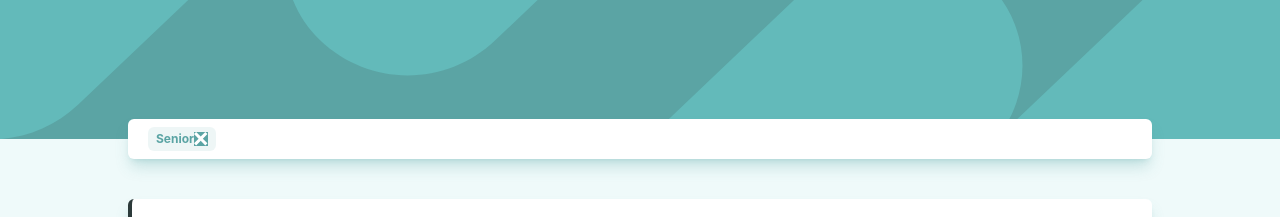
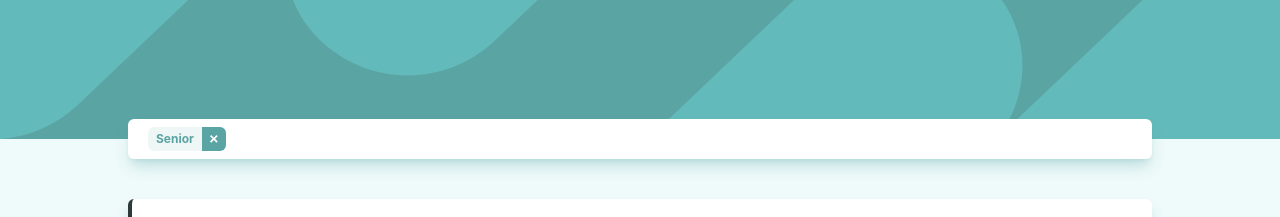
Before and after one commit to maiaralange/JobListings, a React (Vite) app: page / in a window 1280 px wide. Both pictures are taken after a click on the button "Senior". Shown: the top 217 px of the page. Built offline with nearby package versions, Linux system fonts and the light colour scheme.

Commit message:
Including remove logic to filter bar items

```diff
--- a/src/components/FilterBar.tsx
+++ b/src/components/FilterBar.tsx
@@ -2,7 +2,7 @@ import removeImg from '../assets/icon-remove.svg';
 import { useFilter } from '../hooks/useFilter';
 
 export const FilterBar = () => {
-  const { filter } = useFilter();
+  const { filter, removeFilter } = useFilter();
   return (
     <div className="flex justify-center">
       <div className="-mt-5 flex h-10 w-4/5 items-center rounded-md bg-white shadow-lg shadow-desaturated-dark-cyan/30">
@@ -11,13 +11,17 @@ export const FilterBar = () => {
             filter.map((item, index) => (
               <div
                 key={index}
-                className="mr-2 flex items-center justify-center rounded-md bg-desaturated-dark-cyan/10 px-2 py-1"
+                className="mr-2 flex justify-center rounded-md bg-desaturated-dark-cyan/10"
               >
-                <span className="text-xs font-bold text-desaturated-dark-cyan">
+                <span className="px-2 py-1 text-xs font-bold text-desaturated-dark-cyan">
                   {item.name}
                 </span>
-                <button className="bg-desaturated-dark-cyan">
-                  <img src={removeImg} />
+                <button className="rounded-r-md bg-desaturated-dark-cyan px-2 hover:brightness-75 active:bg-very-dark-grayish-cyan">
+                  <img
+                    src={removeImg}
+                    className="h-2 w-2"
+                    onClick={() => removeFilter(item.name)}
+                  />
                 </button>
               </div>
             ))
--- a/src/components/Tag.tsx
+++ b/src/components/Tag.tsx
@@ -18,16 +18,12 @@ export const Tag = ({ label, onClick }: TagProps) => {
   const [selected, setSelected] = useState(false);
 
   useEffect(() => {
-    if (filter.find((tag) => tag.name == label)) {
-      setSelected(true);
-    } else {
-      setSelected(false);
-    }
+    setSelected(Boolean(filter.find((tag) => tag.name == label)));
   }, [filter]);
 
   return (
     <button
-      className={`m-1 rounded-md px-2 py-1 text-xs font-bold hover:brightness-75 ${
+      className={`m-1 rounded-md px-2 py-1 text-xs font-bold hover:brightness-75 active:bg-very-dark-grayish-cyan ${
         selected
           ? 'bg-desaturated-dark-cyan text-white'
           : 'bg-desaturated-dark-cyan/10 text-desaturated-dark-cyan'
```
